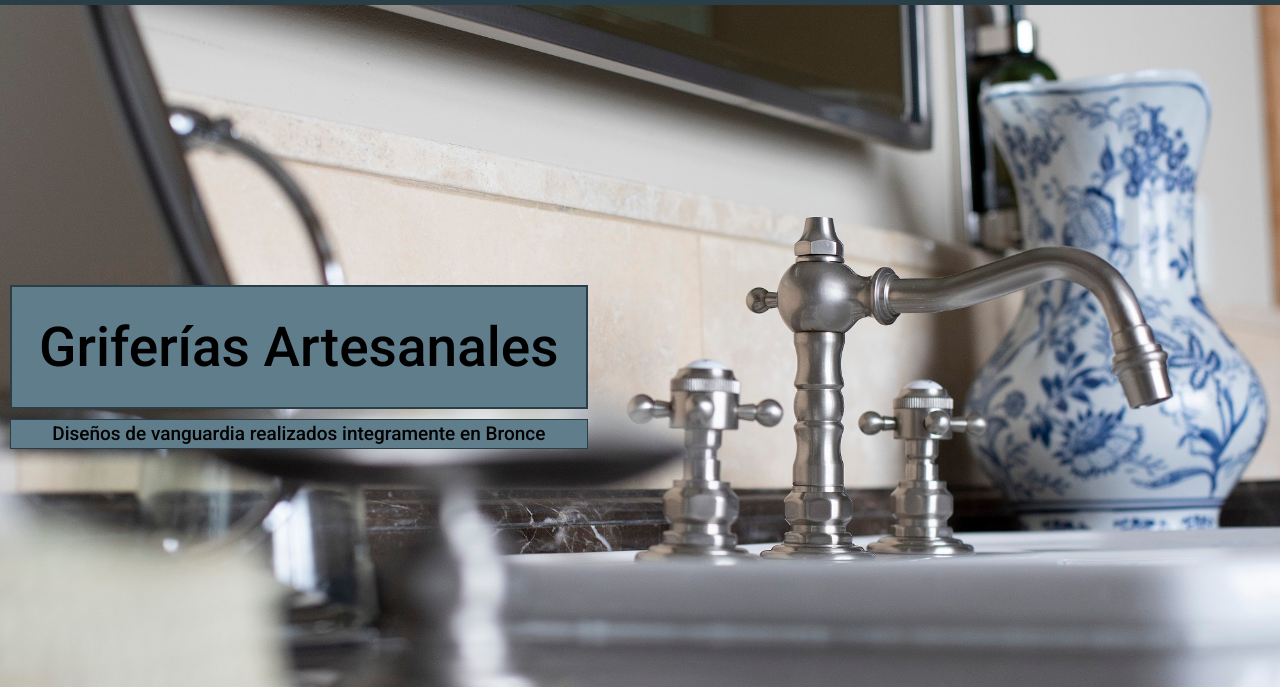
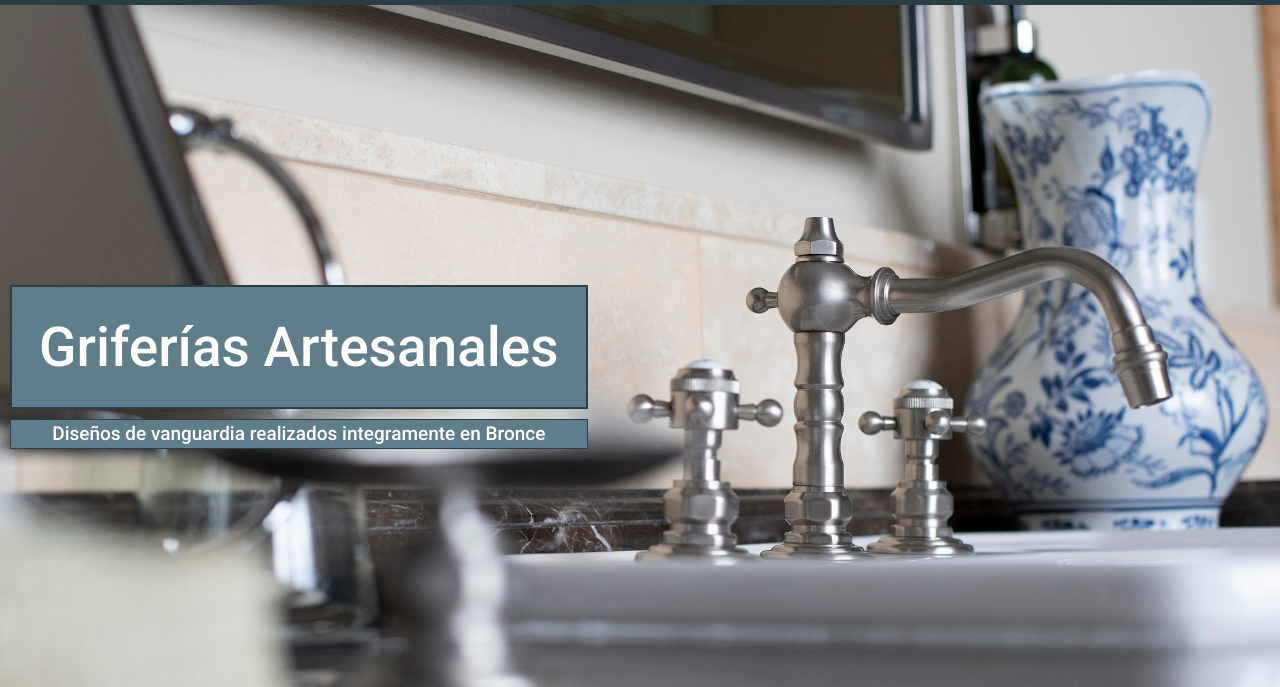
Before and after one commit to EnzoPavon/proyecto-coder, a plain HTML site: page index.html in a window 1280 px wide. Shown: the part 121-808 px from the top of the page. Drawn offline with nearby package versions, Linux system fonts and the light colour scheme.

Commit message:
prueba color tipografia

```diff
--- a/css/style.css
+++ b/css/style.css
@@ -59,7 +59,7 @@ main {
 .hero {
     width: 100%;
     height: calc(100vh - 56px);
-    color: rgb(0, 0, 0);
+    color: white;
     text-align: center;
     background-image: url(../img/griferia-artesanal.jpg);
     background-position: center;
```
